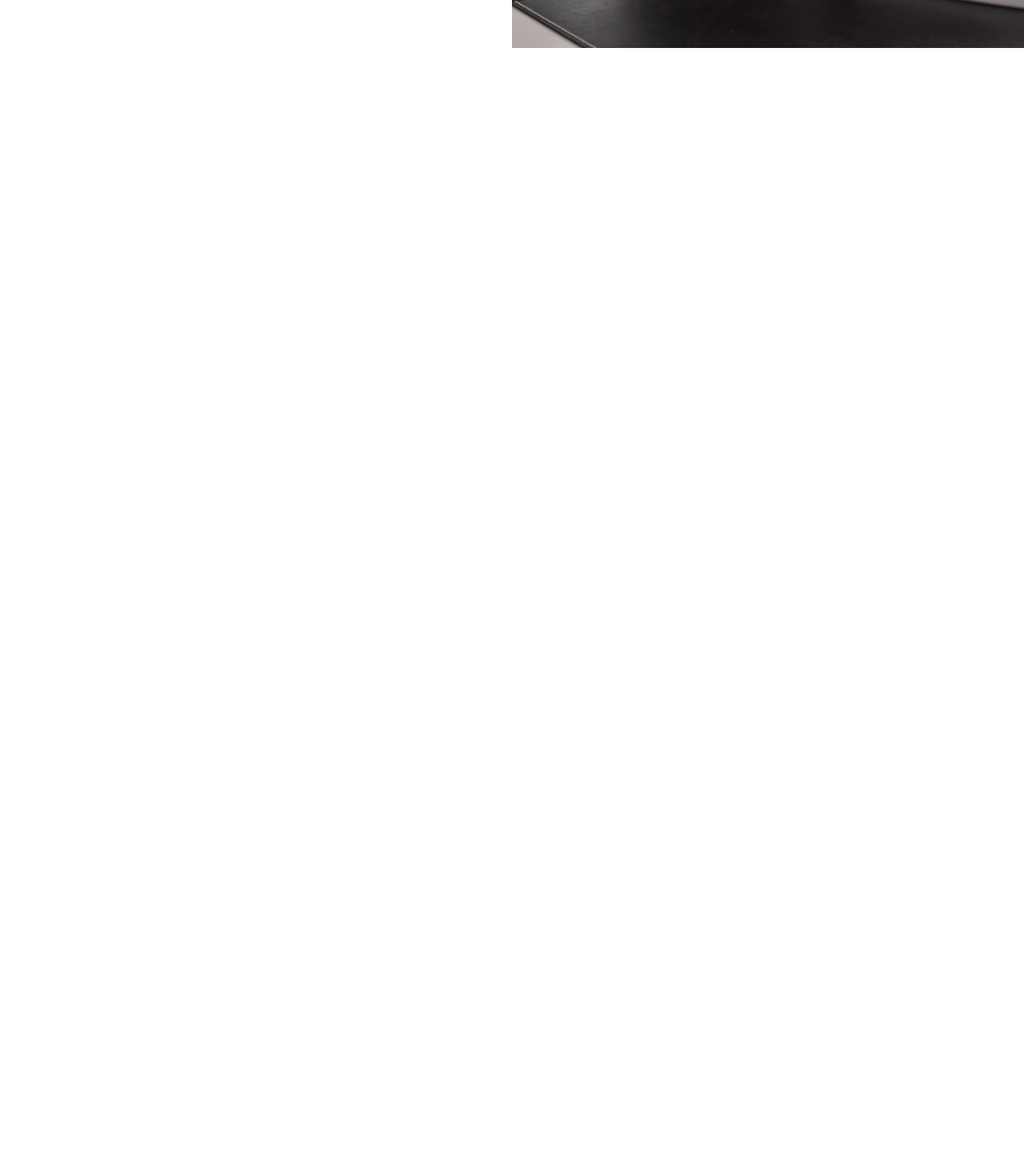
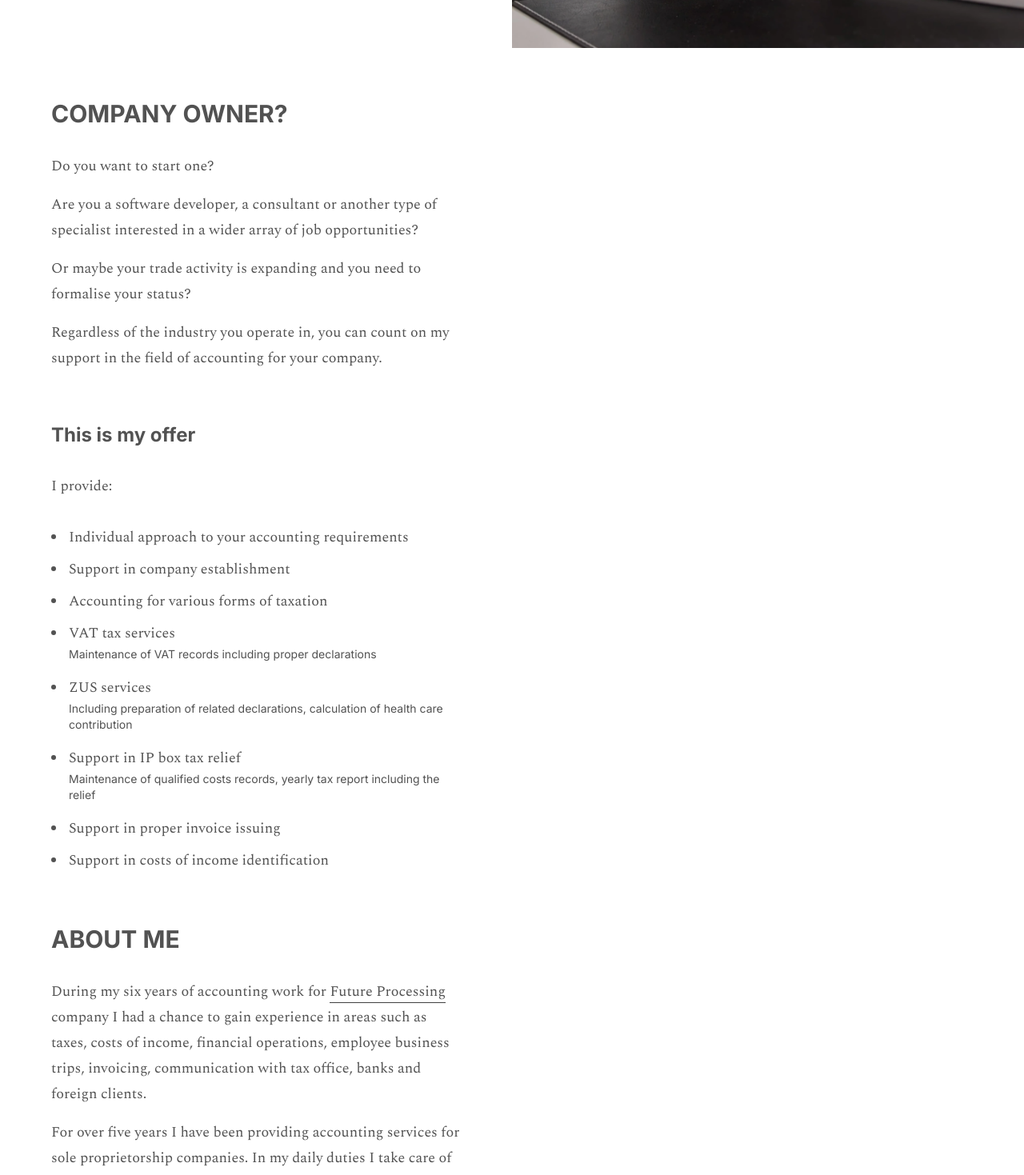
Before and after one commit to magicwrites/site-mazur, a SvelteKit app: page /marcelina in a window 1280 px wide. Shown: the part 740-2209 px from the top of the page at 80% size. Built offline with nearby package versions, Linux system fonts and the light colour scheme.

Commit message:
main marcelina page

```diff
--- a/src/components/Point.svelte
+++ b/src/components/Point.svelte
@@ -1,6 +1,4 @@
 <script>
-  import FontAwesome from './FontAwesome.svelte';
-
   export let first = false;
 </script>
 
@@ -8,13 +6,10 @@
   <div class="py-2 sm:py-0 print:py-0 sm:mr-4 print:mr-8">
     <div class={first ? 'hidden sm:block print:block' : ''}>
       <div class="sm:hidden py-2">
-        <FontAwesome iconName="fa-circle" className="text-xs" />
+        <div class="w-20 my-6 border-t border-dashed border-neutral-600" />
       </div>
       <div class="hidden sm:block">
-        <FontAwesome
-          iconName="fa-circle"
-          className="text-sm rotate-90 sm:rotate-0 print:rotate-0"
-        />
+        <div class="w-1.5 h-1.5 mt-3 bg-neutral-600 rounded-full" />
       </div>
     </div>
   </div>
--- a/src/routes/maciej/+page.svelte
+++ b/src/routes/maciej/+page.svelte
@@ -48,21 +48,21 @@
         <About />
       </section>
 
-      <section class="min-h-screen flex flex-col gap-16">
+      <section class="flex flex-col gap-16">
         <div class="lg:col-span-6 relative">
           <div class="absolute -top-14 2xl:-top-28" id="experience" />
           <Experience />
         </div>
       </section>
 
-      <section class="min-h-screen flex flex-col gap-16">
+      <section class="flex flex-col gap-16">
         <div class="lg:col-span-6 relative">
           <div class="absolute -top-14 2xl:-top-28" id="skillset" />
           <Skillset />
         </div>
       </section>
 
-      <footer class="flex flex-col gap-16">
+      <footer class="flex flex-col gap-16 xl:pt-16">
         <Links />
 
         <aside class="px-16 pt-16 hidden xl:block 2xl:hidden font-inter text-sm">
--- a/src/routes/maciej/Skillset.svelte
+++ b/src/routes/maciej/Skillset.svelte
@@ -7,7 +7,7 @@
   $: text = $isPolish ? 'Kompetencje' : 'Capabilities';
 </script>
 
-<section class="px-8 xl:px-16 2xl:pt-0 2xl:p-32 flex flex-col gap-16">
+<section class="px-8 xl:px-16 2xl:pt-0 2xl:px-32 flex flex-col gap-16">
   <div class="flex flex-col gap-8">
     <h2 class="text-3xl 2xl:text-5xl font-inter font-bold uppercase">{text}</h2>
     <Engineer />
--- a/src/routes/marcelina/+page.svelte
+++ b/src/routes/marcelina/+page.svelte
@@ -4,13 +4,16 @@
   import Actions from './About.Actions.svelte';
   import Links from './Links.svelte';
   import AboutMobile from './About.Mobile.svelte';
+  import Offer from './Offer.svelte';
   import CurriculumVitae from './curriculum-vitae/Document.svelte';
+  import Experience from './Experience.svelte';
 
   import { en, pl } from './About.texts';
   import { isPolish } from '$src/stores/language';
 
   $: texts = $isPolish ? pl : en;
   import bg from '$assets/marcelina-desk.webp';
+  import FontAwesome from '$src/components/FontAwesome.svelte';
 </script>
 
 <svelte:head>
@@ -46,26 +49,27 @@
         <About />
       </section>
 
-      <section class="min-h-screen flex flex-col gap-16">
+      <section class="flex flex-col gap-16">
         <div class="lg:col-span-6 relative">
-          <div class="absolute -top-14 2xl:-top-28" id="experience" />
-          <!-- <Experience /> -->
+          <div class="absolute -top-14 2xl:-top-28" id="offer" />
+          <Offer />
         </div>
       </section>
 
-      <section class="min-h-screen flex flex-col gap-16">
+      <section class="flex flex-col gap-16">
         <div class="lg:col-span-6 relative">
-          <div class="absolute -top-14 2xl:-top-28" id="skillset" />
-          <!-- <Skillset /> -->
+          <div class="absolute -top-14 2xl:-top-28" id="experience" />
+          <Experience />
         </div>
       </section>
 
-      <footer class="flex flex-col gap-16">
+      <footer class="flex flex-col gap-16 xl:pt-16">
         <Links />
 
-        <aside class="px-16 pt-16 hidden xl:block 2xl:hidden font-inter text-sm">
-          <span>Masz temat do dyskusji? Czekam na:</span>
-          <span>marcelina@mazur.site</span>
+        <aside class="px-16 hidden 2xl:hidden font-inter text-sm xl:flex xl:gap-2 items-center">
+          <span>Masz temat do dyskusji? Zapraszam do kontaktu:</span>
+          <span>+ 48 697 952 558</span>
+          <FontAwesome iconName="fa-whatsapp" />
         </aside>
       </footer>
     </main>
--- a/src/routes/marcelina/About.texts.ts
+++ b/src/routes/marcelina/About.texts.ts
@@ -38,12 +38,11 @@ export const en = {
       label: "Let's talk:",
       text: '+ 48 697 952 558',
       href: 'tel:+48697952558',
-      aside: {
-        label: 'WhatsApp',
-        text: 'Also on:',
-        href: 'https://wa.me/48697952558',
-        icon: 'fab fa-whatsapp mr-0.5'
-      }
+    },
+    {
+      text: 'WhatsApp',
+      label: 'Also on:',
+      href: 'https://wa.me/48697952558',
     },
     {
       label: 'Write to me:',
--- a/src/routes/marcelina/Experience.svelte
+++ b/src/routes/marcelina/Experience.svelte
@@ -5,11 +5,10 @@
   $: texts = $isPolish ? pl : en;
 </script>
 
+<section class="flex flex-col gap-8 px-8 xl:px-16 2xl:px-32">
+  <h2 class="text-3xl 2xl:text-5xl font-inter font-bold uppercase">{texts.title}</h2>
+
   <section class="flex flex-col gap-8">
-  <h2 class="px-8 2xl:px-0 text-3xl -ml-0.5">{texts.title}</h2>
-
-  <div class="xl:grid xl:grid-cols-11 px-8 2xl:px-0 flex flex-col gap-8 xl:gap-0">
-    <section class="xl:col-span-5 flex flex-col gap-8">
     <div class="flex flex-col gap-4">
       {#each texts.paragraphs.primary as paragraph}
         <p>{@html paragraph}</p>
@@ -19,12 +18,11 @@
 
   <div />
 
-    <section class="xl:col-span-5 flex flex-col gap-8">
+  <section class="flex flex-col gap-8">
     <div class="flex flex-col gap-4">
       {#each texts.paragraphs.secondary as paragraph}
         <p>{@html paragraph}</p>
       {/each}
     </div>
   </section>
-  </div>
 </section>
--- a/src/routes/marcelina/Links.svelte
+++ b/src/routes/marcelina/Links.svelte
@@ -9,7 +9,7 @@
 </script>
 
 <section class="grid sm:grid-cols-2 gap-8 px-8 xl:px-16 2xl:px-32 font-inter">
-  <a href="https://eleganckiefaktury.pl" target="_blank">
+  <a href="marcelina/cennik" target="_blank">
     <Button>
       <div slot="about">{texts.prices.about}</div>
       <div slot="title">{texts.prices.title}</div>
@@ -28,97 +28,3 @@
     </Button>
   </a>
 </section>
-
-<!--
-<section
-  class="flex flex-col gap-8 grid md:grid-cols-12 2xl:gap-x-0 2xl:gap-y-16 2xl:grid-cols-11 px-8 2xl:px-0"
->
-  <aside class="md:col-span-6 2xl:col-span-2">
-    <a
-      href="/marcelina/cennik"
-      target="_blank"
-      class={cx(
-        'bg-neutral-50 hover:bg-neutral-700 hover:text-white',
-        'relative p-8 h-40 transition',
-        'flex flex-col justify-between bg-cover',
-        'relative overflow-hidden'
-      )}
-    >
-      <div class="w-[128px] bg-neutral-200 h-[128px] absolute top-2/3 right-4 -mt-2" />
-
-      <figure class="absolute top-2/3 right-6">
-        <Prices />
-      </figure>
-
-      <header class="relative">
-        <div>{texts.prices.title}</div>
-        <div class="text-xs">{texts.prices.about}</div>
-      </header>
-
-      <i class="relative fas fa-arrow-up-right-from-square" />
-    </a>
-  </aside>
-
-  <div class="hidden 2xl:block" />
-
-  <aside class="md:col-span-6 2xl:col-span-2">
-    <a
-      href="/curriculum-vitae-marcelina.pdf"
-      target="_blank"
-      class={cx(
-        'bg-neutral-50 hover:bg-neutral-700 hover:text-white',
-        'relative p-8 h-40 transition',
-        'flex flex-col justify-between bg-cover',
-        'relative overflow-hidden'
-      )}
-    >
-      <div class="w-[128px] bg-neutral-200 h-[128px] absolute top-2/3 right-4 -mt-2" />
-
-      <figure class="absolute top-2/3 right-6">
-        <Marcelina />
-      </figure>
-
-      <header class="relative">
-        <div>{texts.cv.title}</div>
-        <div class="text-xs">{texts.cv.about}</div>
-      </header>
-
-      <i class="relative fas fa-arrow-up-right-from-square" />
-    </a>
-  </aside>
-
-  <div class="hidden 2xl:block" />
-
-  <aside class="md:col-span-6 2xl:col-span-2">
-    <a
-      href="mailto:marcelina@mazur.site"
-      target="_blank"
-      class={cx(
-        'bg-neutral-50 hover:bg-neutral-700 hover:text-white',
-        'relative p-8 h-40 transition',
-        'flex flex-col justify-between bg-cover',
-        'relative overflow-hidden'
-      )}
-    >
-      <header class="relative">
-        <div>{texts.contact.title}</div>
-        <div class="text-xs">{texts.contact.about}</div>
-      </header>
-
-      <i class="relative fas fa-arrow-up-right-from-square" />
-
-      <i class="absolute bottom-2 right-16 fas fa-at text-6xl opacity-30" />
-    </a>
-  </aside>
-
-  <div class="hidden 2xl:block" />
-
-  <aside class="md:col-span-6 2xl:col-span-2 flex">
-    <a href="/" class="w-full h-full">
-      <LinkMazur>
-        <div>{texts.us.title}</div>
-        <div class="text-xs">{texts.us.about}</div>
-      </LinkMazur>
-    </a>
-  </aside>
-</section> -->
--- a/src/routes/marcelina/Offer.svelte
+++ b/src/routes/marcelina/Offer.svelte
@@ -1,4 +1,5 @@
 <script>
+  import cx from 'classnames';
   import { isPolish } from '$src/stores/language';
   import { pl, en } from './Offer.content';
   import Point from '$components/Point.svelte';
@@ -6,9 +7,11 @@
   $: texts = $isPolish ? pl : en;
 </script>
 
-<section class="xl:grid xl:grid-cols-11 px-8 2xl:px-0 flex flex-col gap-8 xl:gap-0">
-  <section class="xl:col-span-5 flex flex-col gap-8">
-    <h2 class="text-3xl -ml-0.5">{texts.analysis.title}</h2>
+<section class={cx('px-8 xl:px-16 2xl:px-32', 'flex flex-col gap-8')}>
+  <section class="2xl:col-span-5 flex flex-col gap-8">
+    <h2 class="text-3xl 2xl:text-5xl font-inter font-bold uppercase">
+      {texts.analysis.title}
+    </h2>
 
     <div class="flex flex-col gap-4">
       {#each texts.analysis.paragraphs as paragraph}
@@ -19,8 +22,10 @@
 
   <div />
 
-  <section class="xl:col-span-5 flex flex-col gap-8">
-    <h2 class="text-3xl -ml-0.5">{texts.proposal.title}</h2>
+  <section class="2xl:col-span-5 flex flex-col gap-8">
+    <h3 class="text-2xl 2xl:text-3xl font-inter font-bold">
+      {texts.proposal.title}
+    </h3>
 
     <div class="flex flex-col gap-4">
       {#each texts.proposal.paragraphs as paragraph}
@@ -28,13 +33,13 @@
       {/each}
     </div>
 
-    <ul class="flex flex-col gap-2">
+    <ul class="flex flex-col sm:gap-2">
       {#each texts.proposal.points as point, i}
         <li>
           <Point first={i === 0}>
             <div>{point.text}</div>
             {#if point.more}
-              <div class="text-xs">{point.more}</div>
+              <div class="font-inter text-sm sm:pb-2">{point.more}</div>
             {/if}
           </Point>
         </li>
```
Lines whose indentation alone changed are shown as unchanged.
